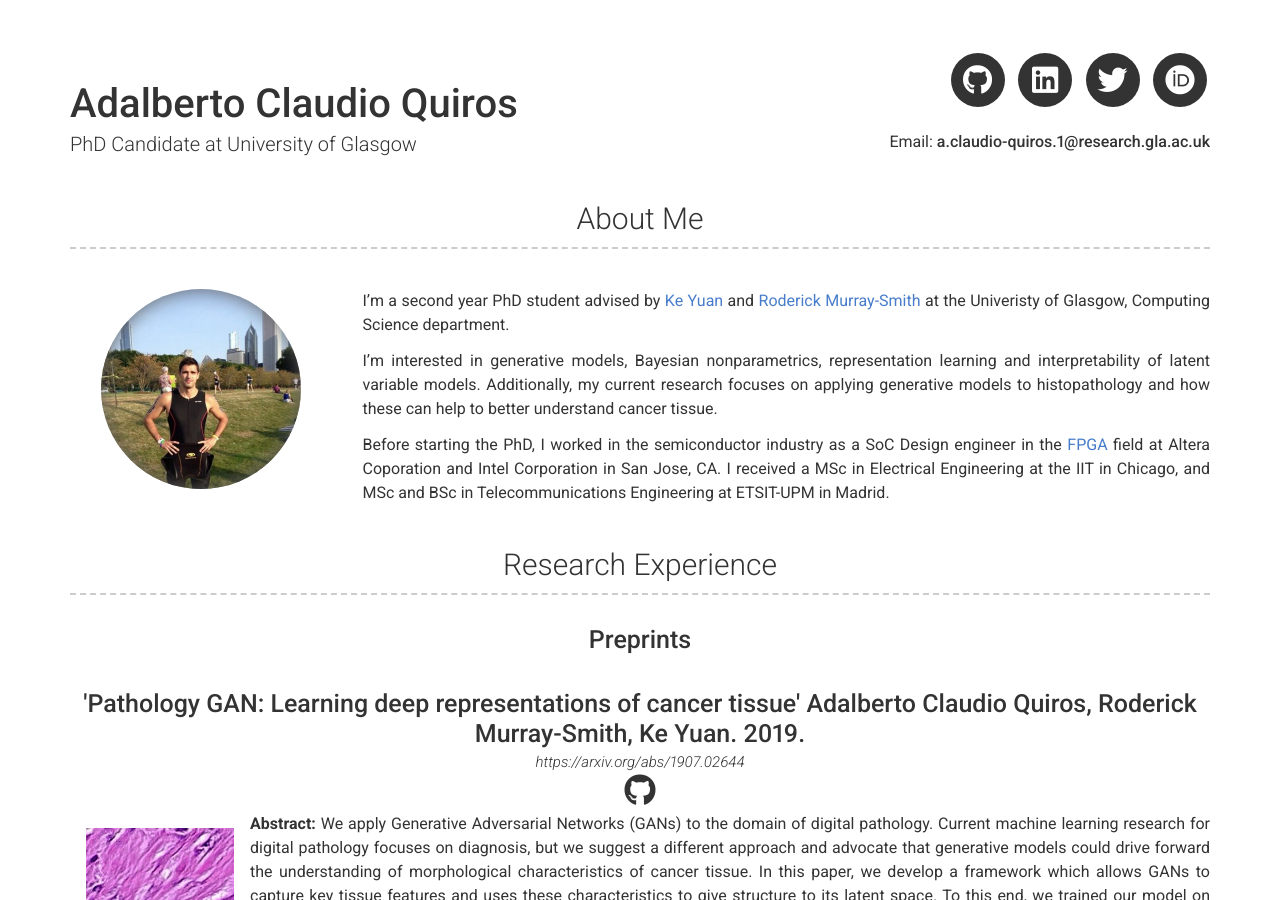
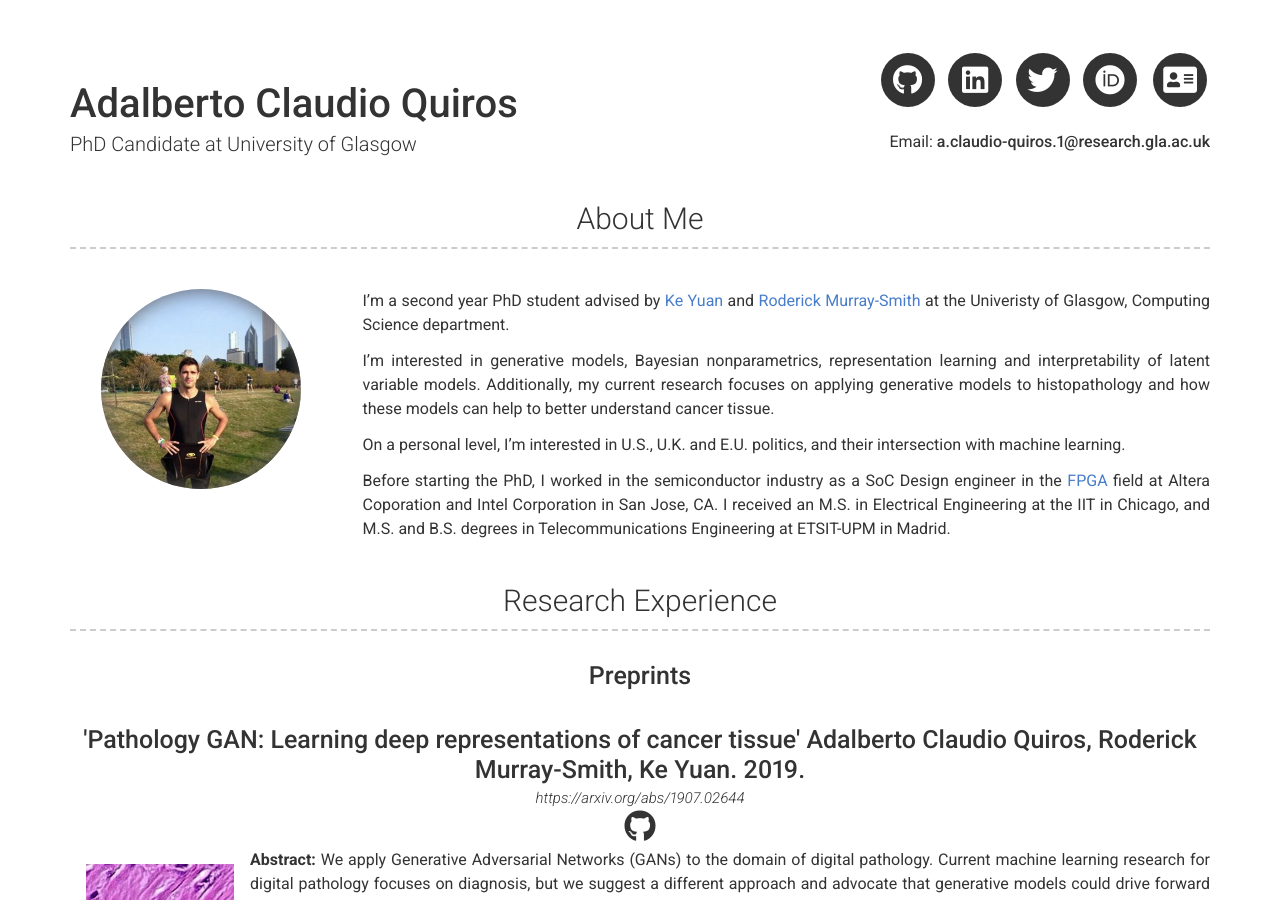
Before and after one commit to AdalbertoCq/adalbertocq.github.io, a Jekyll site: the page built from index.md, in a window 1280 px wide and 900 px high. Built offline with Jekyll 4.4.1, drawn with Linux system fonts in a browser that asks for light colours; nearby versions of some CDN libraries.

Commit message:
update bio and images

```diff
--- a/_config.yml
+++ b/_config.yml
@@ -27,10 +27,10 @@ linkedin_username: adalberto-claudio-quiros-99575166
 orcid_username: 0000-0003-4804-0741
 
 # Additional icon links
-# additional_links:
-# - title: Link name
-#   icon: Font Awesome brand icon name (eg. fa-twitter) (https://fontawesome.com/icons?d=gallery&s=brands&m=free)
-#   url: Link url (eg. https://google.com)
+additional_links:
+- title: Curriculum Vitae
+  icon: fas fa-address-card
+  url: https://drive.google.com/open?id=15sr1J3nWyIJ3eEfmluncrStvmRB7M6T4
 # - title: another link
 #   icon: font awesome brand icon name (eg. fa-twitter) (https://fontawesome.com/icons?d=gallery&s=brands&m=free)
 #   url: Link url (eg. https://google.com)
@@ -47,9 +47,11 @@ about_profile_image: images/Adal.jpeg
 about_content: | # this will include new lines to allow paragraphs
   I'm a second year PhD student advised by [Ke Yuan](https://scholar.google.co.uk/citations?user=PIQ_ZhUAAAAJ&hl=en) and [Roderick Murray-Smith](https://scholar.google.com/citations?user=laX7LzQAAAAJ&hl=en) at the Univeristy of Glasgow, Computing Science department.
 
-  I'm interested in generative models, Bayesian nonparametrics, representation learning and interpretability of latent variable models. Additionally, my current research focuses on applying generative models to histopathology and how these can help to better understand cancer tissue.
+  I'm interested in generative models, Bayesian nonparametrics, representation learning and interpretability of latent variable models. Additionally, my current research focuses on applying generative models to histopathology and how these models can help to better understand cancer tissue.
 
-  Before starting the PhD, I worked in the semiconductor industry as a SoC Design engineer in the [FPGA](https://en.wikipedia.org/wiki/Field-programmable_gate_array) field at Altera Coporation and Intel Corporation in San Jose, CA. I received a MSc in Electrical Engineering at the IIT in Chicago, and MSc and BSc in Telecommunications Engineering at ETSIT-UPM in Madrid.
+  On a personal level, I'm interested in U.S., U.K. and E.U. politics, and their intersection with machine learning.
+
+  Before starting the PhD, I worked in the semiconductor industry as a SoC Design engineer in the [FPGA](https://en.wikipedia.org/wiki/Field-programmable_gate_array) field at Altera Coporation and Intel Corporation in San Jose, CA. I received an M.S. in Electrical Engineering at the IIT in Chicago, and M.S. and B.S. degrees in Telecommunications Engineering at ETSIT-UPM in Madrid.
 
 # Projects Section
 projects_title: "Research Experience" #(Use this to override about projects section title)
--- a/_data/projects.yml
+++ b/_data/projects.yml
@@ -13,7 +13,7 @@
   description: | # this will include new lines to allow paragraphs {: width="180" height="180"}
     ![tran](./images/linear_grid.gif){: width="180" height="180" style="float:left; padding:16px"} **Abstract:** We apply Generative Adversarial Networks (GANs) to the domain of digital pathology. Current machine learning research for digital pathology focuses on diagnosis, but we suggest a different approach and advocate that generative models could drive forward the understanding of morphological characteristics of cancer tissue. In this paper, we develop a framework which allows GANs to capture key tissue features and uses these characteristics to give structure to its latent space. To this end, we trained our model on 249K H&E breast cancer tissue images.
     We show that our model generates high quality images, with a Frechet Inception Distance (FID) of 16.65. We additionally assess the quality of the images with cancer tissue characteristics (e.g. count of cancer, lymphocytes, or stromal cells), using quantitative information to calculate the FID and showing consistent performance of 9.86. Additionally, the latent space of our model shows an interpretable structure and allows semantic vector operations that translate into tissue feature transformations. Furthermore, ratings from two expert pathologists found no significant difference between our generated tissue images from real ones.
-    ![hand](./images/vector_op.png){: width="60%" height="60%" style="display: block; margin: 0 auto"}
+    ![hand](./images/vector_op.png){: width="55%" height="55%" style="display: block; margin: 0 auto"}
 
 - layout: top-middle
   name: "Publications"
@@ -22,7 +22,6 @@
 - layout: top-middle
   name: "'DNNLibGen : Deep Neural Network Based Fast Library Generator' Eunice Naswali, Adalberto Claudio Quiros, Pravin Chandran. 2019."
   link: https://ieeexplore.ieee.org/document/8965191
-  # github: AdalbertoCq/Pathology-GAN
   quote: >
     26th IEEE International Conference on Electronics Circuits and Systems
   description: | # this will include new lines to allow paragraphs
@@ -43,5 +42,6 @@
   name: "Miscellaneous"
   description: | # this will include new lines to allow paragraphs
     - **January, 2020:** Wrote a [tutorial document (Draft)](https://github.com/AdalbertoCq/Dirichlet_processes/blob/master/Dirichlet_Processes.pdf) and [code](https://github.com/AdalbertoCq/Dirichlet_processes) implementations of related concepts to Dirichlet Processes: GEM distribution, Polya Urn, Chinese restaurant process, Stick-Breaking construction, DP Posterior, and DP Mixture Models.
+    ![hand](./images/dp_visualization_alpha_100.png){: width="30%" height="30%" style="display: block; margin: 0 auto; padding:10px"}
     - **October - December, 2020:** Worked as a teaching assistant and gave two lectures at the 'Machine Learning for Data Scientists' course of [MSc in Data Science](https://www.gla.ac.uk/postgraduate/taught/datascience/), briefly introducing Sampling methods and Variational Inference: [Sampling slides](https://drive.google.com/open?id=1RpEKhNfdujGOCsChF_p8-hs4uOYe_ux8U5Vra51B-cc), [MCMC Bayesian Linear regression example](https://drive.google.com/open?id=1kmT8FcS9XA0ajrjfWpAYYVwW60FNCzvF), [Variational Inference slides](https://drive.google.com/open?id=1oQzbEjyt-FJIU5v3sl6MH8ghuhbuB5a_Lfjj4TP_UZ0), and [VI Bayesian Linear regression example](https://drive.google.com/open?id=1NnnIwnpcM71THvqJgr2lJ84Ii4_jg563)
     - **March, 2019:** Wrote a brief survey on GANs: [slides](https://github.com/AdalbertoCq/GANs-Slides-Code-Paper/blob/master/slides/GANs_Slides.pdf) and [code](https://github.com/AdalbertoCq/GANs-Slides-Code-Paper) for relevant models.
```
Also changed, not shown: images/dp_visualization_alpha_100.png (added), 3 other files.
